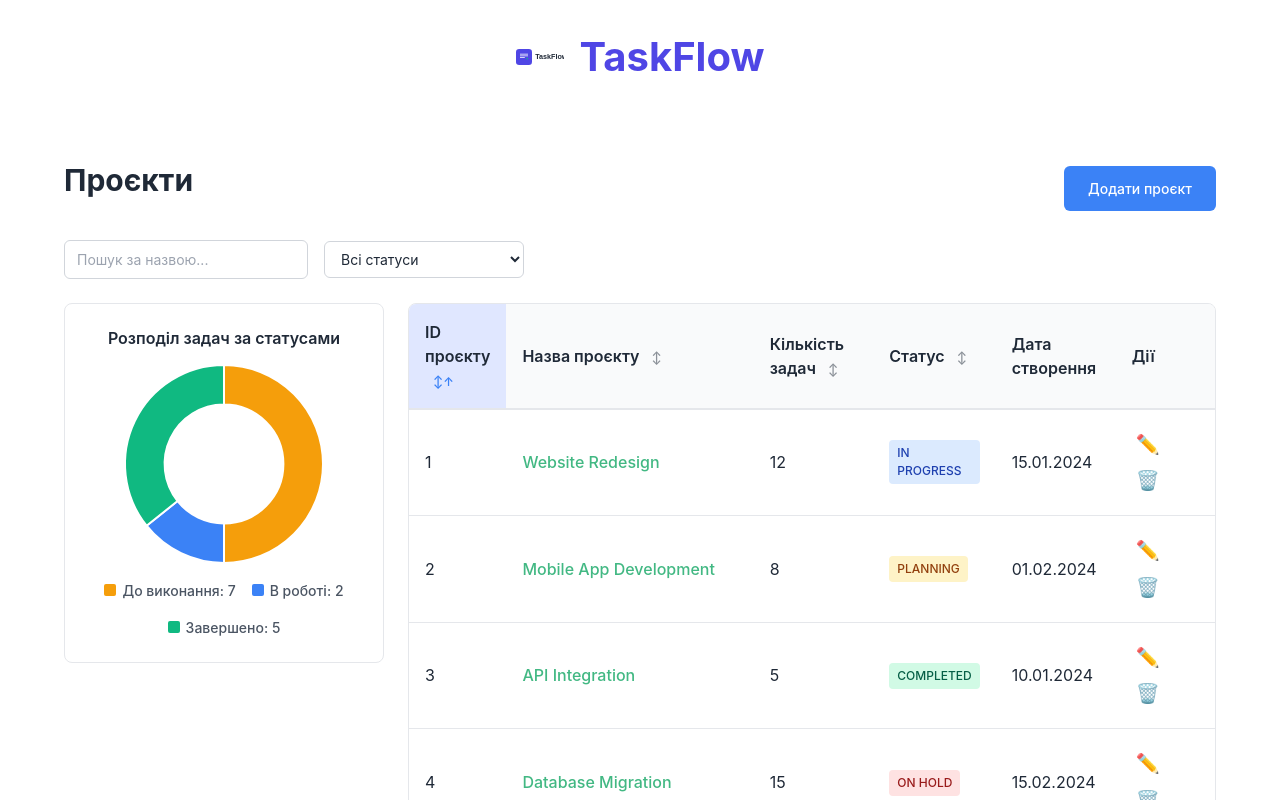
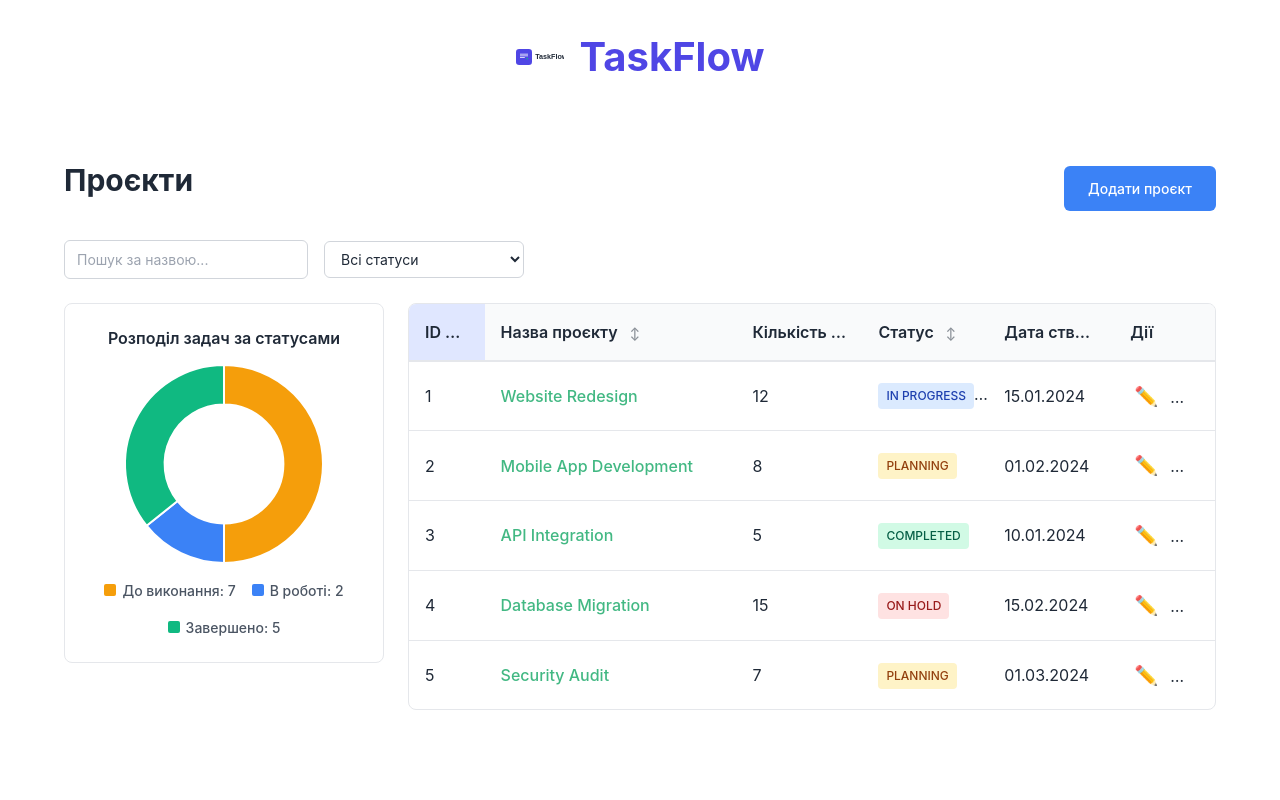
Before and after one commit to sundevil666/project-task-manager-vue, a Vue app: page /project/1 in a window 1280 px wide. Shown: the top 800 px of the page. Built offline with nearby package versions, Linux system fonts and the light colour scheme.

Commit message:
fix column resize performance

```diff
--- a/src/App.vue
+++ b/src/App.vue
@@ -16,7 +16,7 @@
 
 <style scoped>
 .app {
-  max-width: 1280px;
+  max-width: 1680px;
   margin: 0 auto;
   padding: 2rem;
   text-align: left;
--- a/src/components/ProjectRow.vue
+++ b/src/components/ProjectRow.vue
@@ -1,15 +1,15 @@
 <template>
   <tr class="project-row" @click="goToProject">
-    <td class="project-row__cell" :style="{ width: widths.id + 'px' }">{{ project.id }}</td>
-    <td class="project-row__cell" :style="{ width: widths.name + 'px' }">{{ project.name }}</td>
-    <td class="project-row__cell" :style="{ width: widths.taskCount + 'px' }">{{ project.taskCount }}</td>
-    <td class="project-row__cell" :style="{ width: widths.status + 'px' }">
+    <td class="project-row__cell" data-column="id">{{ project.id }}</td>
+    <td class="project-row__cell" data-column="name">{{ project.name }}</td>
+    <td class="project-row__cell" data-column="taskCount">{{ project.taskCount }}</td>
+    <td class="project-row__cell" data-column="status">
       <span class="status-badge" :class="`status--${project.status.toLowerCase().replace(' ', '-')}`">
         {{ project.status }}
       </span>
     </td>
-    <td class="project-row__cell" :style="{ width: widths.createdAt + 'px' }">{{ formattedDate }}</td>
-    <td class="project-row__cell" :style="{ width: widths.actions + 'px' }">
+    <td class="project-row__cell" data-column="createdAt">{{ formattedDate }}</td>
+    <td class="project-row__cell" data-column="actions">
       <button @click="startEdit" class="action-btn edit-btn" title="Редагувати">✏️</button>
       <button @click="confirmDelete" class="action-btn delete-btn" title="Видалити">🗑️</button>
     </td>
@@ -40,14 +40,6 @@ import { handleError } from '../utils/errorHandler'
 
 const props = defineProps<{
   project: IProject
-  widths: {
-    id: number
-    name: number
-    taskCount: number
-    status: number
-    createdAt: number
-    actions: number
-  }
 }>()
 
 const emit = defineEmits<{
@@ -113,6 +105,10 @@ const deleteProject = async (): Promise<void> => {
     padding: 1rem;
     border-bottom: 1px solid #e5e7eb;
     color: #1f2937;
+    overflow: hidden;
+    text-overflow: ellipsis;
+    white-space: nowrap;
+    will-change: width;
 
     &:nth-child(2) {
       color: #42b883;
--- a/src/components/TaskModal.vue
+++ b/src/components/TaskModal.vue
@@ -84,7 +84,7 @@
           <button
             type="submit"
             class="btn btn-primary"
-            :disabled="hasErrors || isLoading"
+            :disabled="isLoading"
           >
             <span v-if="isLoading" class="loading-spinner"></span>
             {{ isLoading ? 'Збереження...' : 'Зберегти' }}
--- a/src/pages/ProjectDetail.vue
+++ b/src/pages/ProjectDetail.vue
@@ -156,16 +156,16 @@
             >
               <template #item="{ element: task }">
                 <tr :key="task.id" class="draggable-row">
-                  <td :style="{ width: columnWidths.id + 'px' }" class="task-id">{{ task.id }}</td>
-                  <td :style="{ width: columnWidths.title + 'px' }" @click="openEditModal(task)" class="task-title">{{ task.title }}</td>
-                  <td :style="{ width: columnWidths.assignee + 'px' }">{{ getUserNameById(task.assignee) || '-' }}</td>
-                  <td :style="{ width: columnWidths.status + 'px' }">
+                  <td data-column="id" class="task-id">{{ task.id }}</td>
+                  <td data-column="title" @click="openEditModal(task)" class="task-title">{{ task.title }}</td>
+                  <td data-column="assignee">{{ getUserNameById(task.assignee) || '-' }}</td>
+                  <td data-column="status">
                     <span :class="['status-badge', `status-${task.status}`]">
                       {{ getStatusText(task.status) }}
                     </span>
                   </td>
-                  <td :style="{ width: columnWidths.dueDate + 'px' }">{{ task.dueDate || '-' }}</td>
-                  <td class="actions-cell" :style="{ width: '80px' }">
+                  <td data-column="dueDate">{{ task.dueDate || '-' }}</td>
+                  <td class="actions-cell">
                     <button
                       @click.stop="deleteTask(task.id)"
                       class="delete-task-btn"
@@ -284,6 +284,15 @@ const saveViewMode = (): void => {
   localStorageHelper.set(LS_KEYS.VIEW_MODE, viewMode.value)
 }
 
+watch(viewMode, (newMode) => {
+  if (newMode === 'table') {
+    // Apply widths after table renders - applyColumnWidths called via watch after columnWidths defined
+    setTimeout(() => {
+      // will be defined later
+    }, 0)
+  }
+})
+
 onMounted(async () => {
   initializeViewMode()
 
@@ -301,6 +310,9 @@ onMounted(async () => {
 
   await projectsStore.fetchProjects()
   await taskStore.fetchTasks(projectId.value)
+
+  // Apply saved column widths after table renders
+  setTimeout(applyColumnWidths, 100)
 })
 
 watch(viewMode, saveViewMode)
@@ -354,10 +366,35 @@ const columnWidths = computed({
   }
 })
 
+const applyColumnWidths = (): void => {
+  const widths = columnWidths.value
+  Object.keys(widths).forEach((column) => {
+    const w = widths[column as keyof typeof widths]
+    const cells = document.querySelectorAll(`th[data-column="${column}"], td[data-column="${column}"]`)
+    cells.forEach((cell) => {
+      ;(cell as HTMLElement).style.minWidth = w + 'px'
+      ;(cell as HTMLElement).style.width = w + 'px'
+    })
+  })
+}
+
+watch(viewMode, (newMode) => {
+  if (newMode === 'table') {
+    setTimeout(applyColumnWidths, 0)
+  }
+})
+
+watch(columnWidths, () => {
+  if (viewMode.value === 'table') {
+    applyColumnWidths()
+  }
+}, { deep: true })
+
 const resizing = ref(false)
 const resizingColumn = ref<keyof typeof taskStore.tableSettings.columnWidths | null>(null)
 const startX = ref(0)
 const startWidth = ref(0)
+let currentResizeWidth = 0
 
 const setMode = (mode: 'table' | 'kanban'): void => {
   viewMode.value = mode
@@ -415,11 +452,12 @@ const clearFilters = (): void => {
 
 const startResize = (event: MouseEvent, column: keyof typeof columnWidths.value): void => {
   event.preventDefault()
+  event.stopPropagation()
   resizing.value = true
   resizingColumn.value = column
   startX.value = event.clientX
   startWidth.value = columnWidths.value[column]
-  currentResizeWidth.value = startWidth.value
+  currentResizeWidth = startWidth.value
 
   document.addEventListener('mousemove', handleResize)
   document.addEventListener('mouseup', stopResize)
@@ -429,26 +467,24 @@ const handleResize = (event: MouseEvent): void => {
   if (!resizing.value || !resizingColumn.value) return
 
   const diff = event.clientX - startX.value
-  const newWidth = Math.max(80, startWidth.value + diff)
+  const newWidth = Math.max(50, startWidth.value + diff)
 
-  // Применяем ширину напрямую к DOM для производительности
-  const th = document.querySelector(`th[data-column="${resizingColumn.value}"]`)
-  if (th) {
-    (th as HTMLElement).style.width = newWidth + 'px'
-  }
+  const column = resizingColumn.value
+  const cells = document.querySelectorAll(`th[data-column="${column}"], td[data-column="${column}"]`)
+  cells.forEach((cell) => {
+    ;(cell as HTMLElement).style.minWidth = newWidth + 'px'
+    ;(cell as HTMLElement).style.width = newWidth + 'px'
+  })
 
-  // Обновляем текущую ширину для сохранения
-  currentResizeWidth.value = newWidth
+  currentResizeWidth = newWidth
 }
-
-const currentResizeWidth = ref(0)
 
 const stopResize = (): void => {
   if (resizing.value && resizingColumn.value) {
     // Создаем новый объект с обновленной шириной
     const newWidths = {
       ...columnWidths.value,
-      [resizingColumn.value]: currentResizeWidth.value
+      [resizingColumn.value]: currentResizeWidth
     }
     taskStore.saveTableSettings(newWidths)
   }
@@ -823,7 +859,8 @@ const handleTaskReorder = async (taskId: number, newOrder: number): Promise<void
 }
 
 .table-view {
-  overflow: auto;
+  width: 100%;
+
   .loading-state,
   .empty-state {
     text-align: center;
@@ -891,10 +928,11 @@ const handleTaskReorder = async (taskId: number, newOrder: number): Promise<void
       right: 0;
       top: 0;
       bottom: 0;
-      width: 5px;
+      width: 10px;
       cursor: col-resize;
       background: transparent;
       transition: background-color 0.2s;
+      z-index: 1;
 
       &:hover {
         background-color: rgba(66, 184, 131, 0.3);
@@ -915,6 +953,10 @@ const handleTaskReorder = async (taskId: number, newOrder: number): Promise<void
           padding: 1rem;
           border-bottom: 1px solid #e0e0e0;
           color: #2c3e50;
+          overflow: hidden;
+          text-overflow: ellipsis;
+          white-space: nowrap;
+          will-change: width;
         }
 
         .task-title {
--- a/src/pages/ProjectsPage.vue
+++ b/src/pages/ProjectsPage.vue
@@ -37,8 +37,8 @@
               <th
                 class="sortable-header"
                 :class="{ 'sort-asc': sortColumn === 'id' && sortDirection === 'asc', 'sort-desc': sortColumn === 'id' && sortDirection === 'desc' }"
-                :style="{ width: columnWidths.id + 'px' }"
                 @click="toggleSort('id')"
+                data-column="id"
               >
                 ID проєкту
                 <span class="sort-icon">↕</span>
@@ -47,8 +47,8 @@
               <th
                 class="sortable-header"
                 :class="{ 'sort-asc': sortColumn === 'name' && sortDirection === 'asc', 'sort-desc': sortColumn === 'name' && sortDirection === 'desc' }"
-                :style="{ width: columnWidths.name + 'px' }"
                 @click="toggleSort('name')"
+                data-column="name"
               >
                 Назва проєкту
                 <span class="sort-icon">↕</span>
@@ -57,8 +57,8 @@
               <th
                 class="sortable-header"
                 :class="{ 'sort-asc': sortColumn === 'taskCount' && sortDirection === 'asc', 'sort-desc': sortColumn === 'taskCount' && sortDirection === 'desc' }"
-                :style="{ width: columnWidths.taskCount + 'px' }"
                 @click="toggleSort('taskCount')"
+                data-column="taskCount"
               >
                 Кількість задач
                 <span class="sort-icon">↕</span>
@@ -67,17 +67,17 @@
               <th
                 class="sortable-header"
                 :class="{ 'sort-asc': sortColumn === 'status' && sortDirection === 'asc', 'sort-desc': sortColumn === 'status' && sortDirection === 'desc' }"
-                :style="{ width: columnWidths.status + 'px' }"
                 @click="toggleSort('status')"
+                data-column="status"
               >
                 Статус
                 <span class="sort-icon">↕</span>
                 <div class="resize-handle" @mousedown="startResize($event, 'status')"></div>
               </th>
-              <th :style="{ width: columnWidths.createdAt + 'px' }">Дата створення
+              <th data-column="createdAt">Дата створення
                 <div class="resize-handle" @mousedown="startResize($event, 'createdAt')"></div>
               </th>
-              <th :style="{ width: columnWidths.actions + 'px' }">Дії
+              <th data-column="actions">Дії
                 <div class="resize-handle" @mousedown="startResize($event, 'actions')"></div>
               </th>
             </tr>
@@ -87,7 +87,6 @@
               v-for="project in filteredAndSortedProjects"
               :key="project.id"
               :project="project"
-              :widths="columnWidths"
               @edit="openEditModal"
             />
           </tbody>
@@ -151,27 +150,76 @@ const sortDirection = ref<SortDirection>('asc')
 const filterName = ref('')
 const filterStatus = ref('')
 
-const columnWidths = ref({
-  id: 80,
-  name: 250,
-  taskCount: 120,
-  status: 120,
-  createdAt: 120,
-  actions: 100
-})
+const DEFAULT_COLUMN_WIDTHS = {
+  id: 60,
+  name: 200,
+  taskCount: 100,
+  status: 100,
+  createdAt: 100,
+  actions: 80
+} as const
+
+type ColumnWidthKey = keyof typeof DEFAULT_COLUMN_WIDTHS
+
+const MIN_COLUMN_WIDTH = 50
+const MAX_COLUMN_WIDTHS: Record<ColumnWidthKey, number> = {
+  id: 120,
+  name: 500,
+  taskCount: 220,
+  status: 220,
+  createdAt: 220,
+  actions: 140
+}
+
+const clampColumnWidth = (column: ColumnWidthKey, width: number): number => {
+  const maxWidth = MAX_COLUMN_WIDTHS[column]
+  return Math.min(Math.max(width, MIN_COLUMN_WIDTH), maxWidth)
+}
+
+const normalizeColumnWidths = (
+  widths: Partial<Record<ColumnWidthKey, number>> = {}
+): Record<ColumnWidthKey, number> => {
+  const normalized = { ...DEFAULT_COLUMN_WIDTHS } as Record<ColumnWidthKey, number>
+
+  Object.keys(DEFAULT_COLUMN_WIDTHS).forEach((column) => {
+    const key = column as ColumnWidthKey
+    const value = widths[key]
+
+    if (typeof value === 'number' && Number.isFinite(value)) {
+      normalized[key] = clampColumnWidth(key, value)
+    }
+  })
+
+  return normalized
+}
+
+const columnWidths = ref<Record<ColumnWidthKey, number>>(normalizeColumnWidths())
+
+const applyColumnWidths = (): void => {
+  const widths = columnWidths.value
+  Object.keys(widths).forEach((column) => {
+    const w = widths[column as keyof typeof widths]
+    const cells = document.querySelectorAll(`th[data-column="${column}"], td[data-column="${column}"]`)
+    cells.forEach((cell) => {
+      ;(cell as HTMLElement).style.width = w + 'px'
+    })
+  })
+}
 
 const resizing = ref(false)
-const resizingColumn = ref<keyof typeof columnWidths.value | null>(null)
+const resizingColumn = ref<ColumnWidthKey | null>(null)
 const startX = ref(0)
 const startWidth = ref(0)
+const currentResizeWidth = ref(0)
 
-const startResize = (event: MouseEvent, column: keyof typeof columnWidths.value): void => {
+const startResize = (event: MouseEvent, column: ColumnWidthKey): void => {
   event.preventDefault()
   event.stopPropagation()
   resizing.value = true
   resizingColumn.value = column
   startX.value = event.clientX
   startWidth.value = columnWidths.value[column]
+  currentResizeWidth.value = startWidth.value
 
   document.addEventListener('mousemove', handleResize)
   document.addEventListener('mouseup', stopResize)
@@ -181,12 +229,20 @@ const handleResize = (event: MouseEvent): void => {
   if (!resizing.value || !resizingColumn.value) return
 
   const diff = event.clientX - startX.value
-  const newWidth = Math.max(60, startWidth.value + diff)
-  columnWidths.value[resizingColumn.value] = newWidth
+  const newWidth = clampColumnWidth(resizingColumn.value, startWidth.value + diff)
+
+  const column = resizingColumn.value
+  const cells = document.querySelectorAll(`th[data-column="${column}"], td[data-column="${column}"]`)
+  cells.forEach((cell) => {
+    ;(cell as HTMLElement).style.width = newWidth + 'px'
+  })
+
+  currentResizeWidth.value = newWidth
 }
 
 const stopResize = (): void => {
   if (resizing.value && resizingColumn.value) {
+    columnWidths.value[resizingColumn.value] = currentResizeWidth.value
     saveTableSettings()
   }
 
@@ -203,9 +259,7 @@ const loadTableSettings = (): void => {
     sortDirection.value = settings.sortDirection ?? 'asc'
     filterName.value = settings.filterName ?? ''
     filterStatus.value = settings.filterStatus ?? ''
-    if (settings.columnWidths) {
-      columnWidths.value = { ...columnWidths.value, ...settings.columnWidths }
-    }
+    columnWidths.value = normalizeColumnWidths(settings.columnWidths)
   }
 }
 
@@ -228,6 +282,8 @@ onMounted(async () => {
     projectsStore.fetchProjects(),
     taskStore.fetchTasks()
   ])
+  // Apply saved column widths after table renders
+  setTimeout(applyColumnWidths, 100)
 })
 
 const toggleSort = (column: SortColumn): void => {
@@ -398,12 +454,13 @@ const closeModal = (): void => {
   border-radius: 0.5rem;
   border: 1px solid #e5e7eb;
   background-color: #ffffff;
+  width: 100%;
 }
 
 .projects-table {
   width: 100%;
   border-collapse: collapse;
-  min-width: 700px;
+  table-layout: fixed;
 
   th {
     background-color: #f9fafb;
@@ -413,12 +470,18 @@ const closeModal = (): void => {
     border-bottom: 2px solid #e5e7eb;
     color: #1f2937;
     position: relative;
+    overflow: hidden;
+    text-overflow: ellipsis;
+    white-space: nowrap;
   }
 
   td {
     padding: 1rem;
     border-bottom: 1px solid #e5e7eb;
     color: #1f2937;
+    overflow: hidden;
+    text-overflow: ellipsis;
+    white-space: nowrap;
   }
 
   tbody tr {
@@ -474,10 +537,11 @@ const closeModal = (): void => {
   right: 0;
   top: 0;
   bottom: 0;
-  width: 5px;
+  width: 10px;
   cursor: col-resize;
   background: transparent;
   transition: background-color 0.2s;
+  z-index: 1;
 
   &:hover {
     background-color: #3b82f6;
--- a/src/store/tasks.ts
+++ b/src/store/tasks.ts
@@ -411,11 +411,11 @@ export const useTaskStore = defineStore('tasks', () => {
     sort: { column: 'status', direction: 'asc' },
     filters: {},
     columnWidths: {
-      id: 80,
-      title: 300,
-      assignee: 150,
-      status: 120,
-      dueDate: 150
+      id: 60,
+      title: 200,
+      assignee: 120,
+      status: 100,
+      dueDate: 120
     }
   })
 
```
